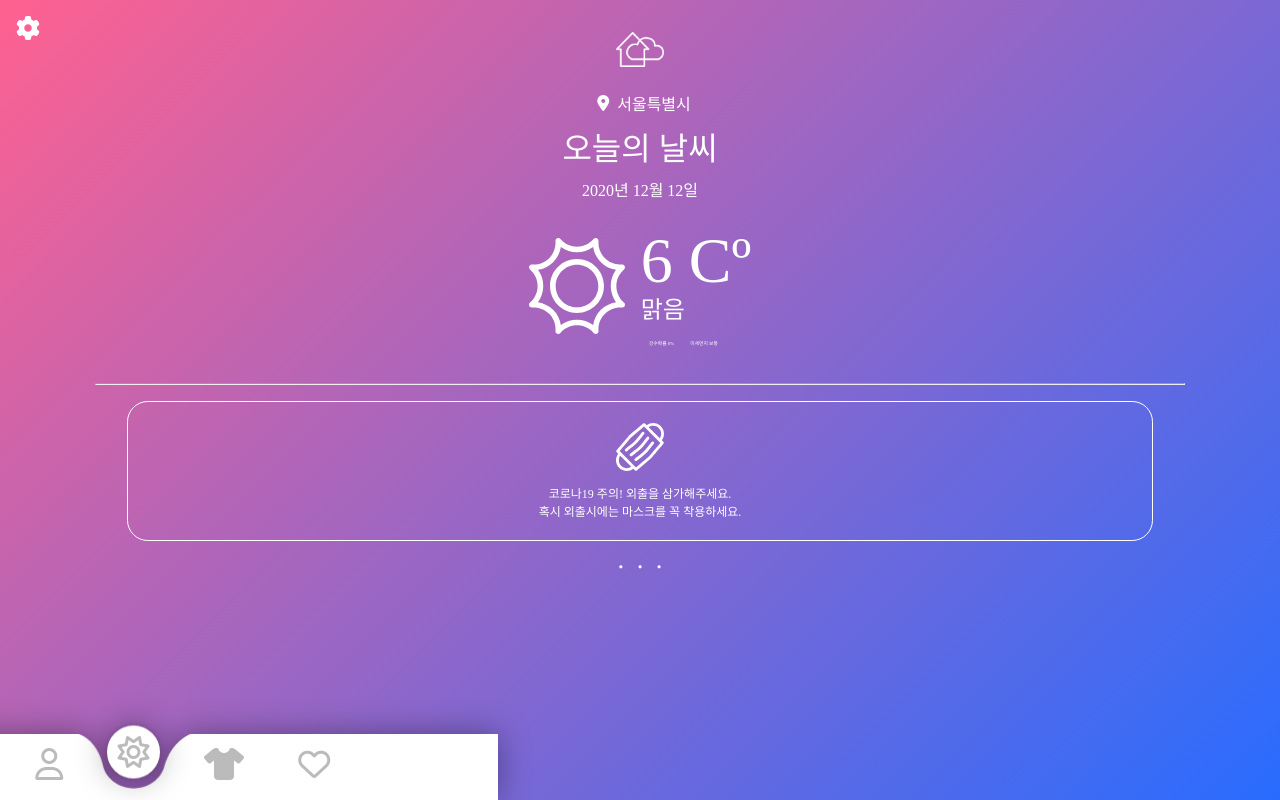
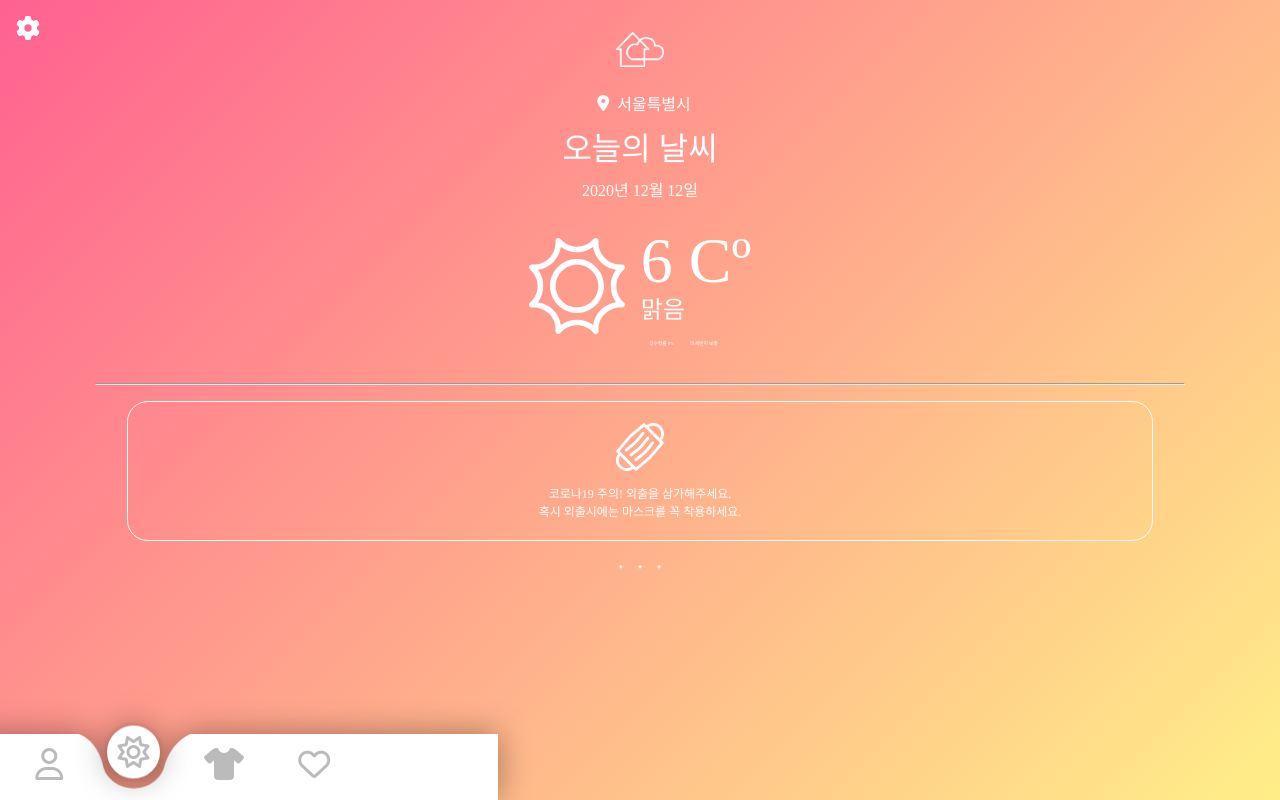
Before and after one commit to sesangbit56/weatherline_beta, a PHP site: page /html/main.html in a window 1280 px wide. Run offline with PHP 8.4, Linux system fonts and the light colour scheme; some libraries are stand-ins or nearby versions.

Commit message:
main page gradiant changed

```diff
--- a/css/main.css
+++ b/css/main.css
@@ -24,7 +24,7 @@ body{
 #main{
     width: 100%;
     height: 100%;
-    background:linear-gradient(135deg, rgb(255, 97, 144), rgb(40, 108, 255));
+    background:linear-gradient(135deg, rgb(255, 97, 144), #FFEF88);
     z-index: -1;
     position: relative;
 }
```
